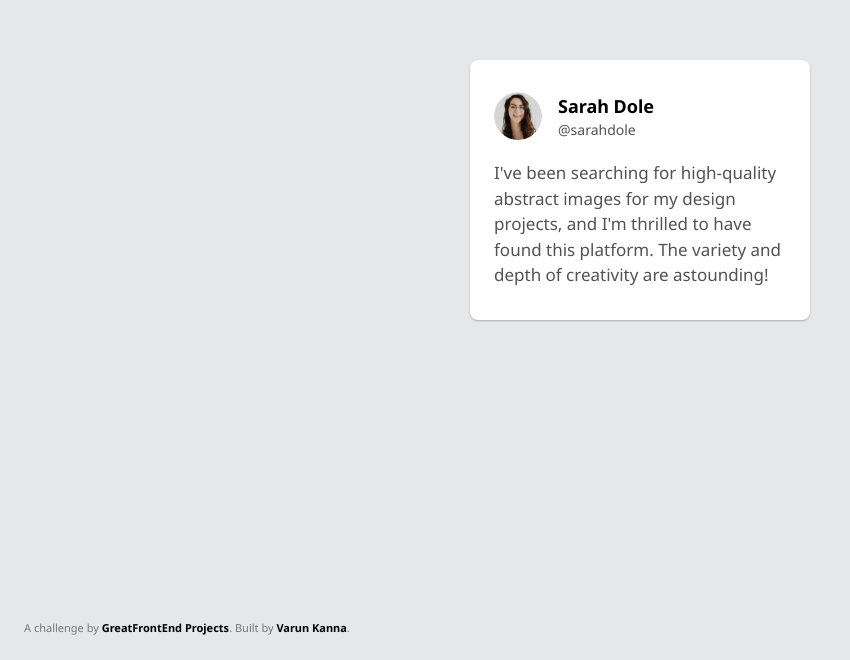
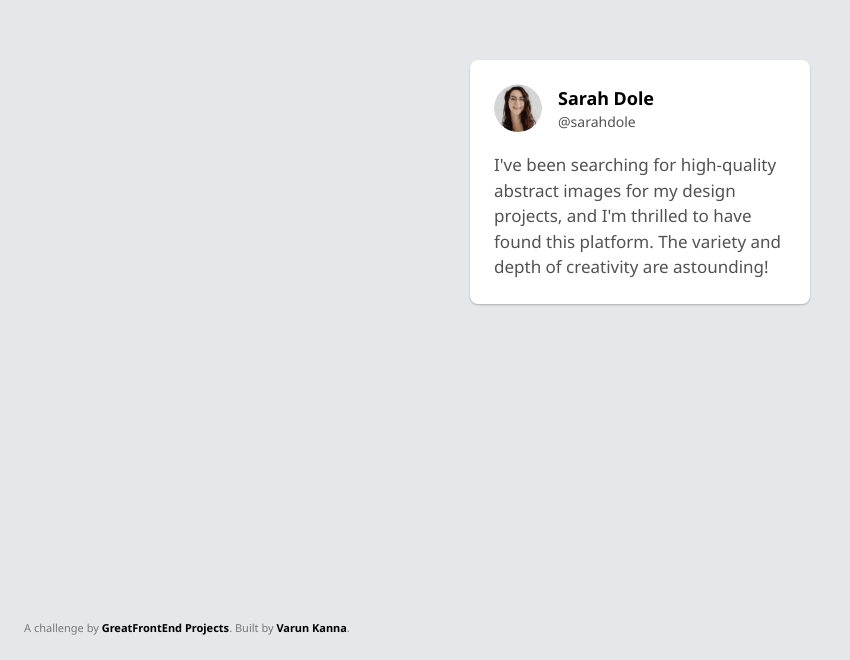
Before and after one commit to varun-kanna/gfe-projects, a plain HTML site: page testimonial-card/index.html in a window 1280 px wide. Shown: the part 140-800 px from the top of the page, without its empty margins (0-850 px from the left). Drawn offline with nearby package versions, Linux system fonts and the light colour scheme.

Commit message:
loweing py from 8 to 6

```diff
--- a/testimonial-card/index.html
+++ b/testimonial-card/index.html
@@ -25,7 +25,7 @@
 		<!-- Add your site or application content here -->
 		<div class="flex flex-col mt-[200px] w-[340px]">
 			<div
-				class="py-8 px-6 bg-white container-radius shadow-[0px_1px_2px_rgba(0,0,0,0.25)]">
+				class="py-6 px-6 bg-white container-radius shadow-[0px_1px_2px_rgba(0,0,0,0.25)]">
 				<div class="flex flex-row gap-4 items-center mb-[20px]">
 					<img
 						src="./img/profile-thumbnail.png"
```
